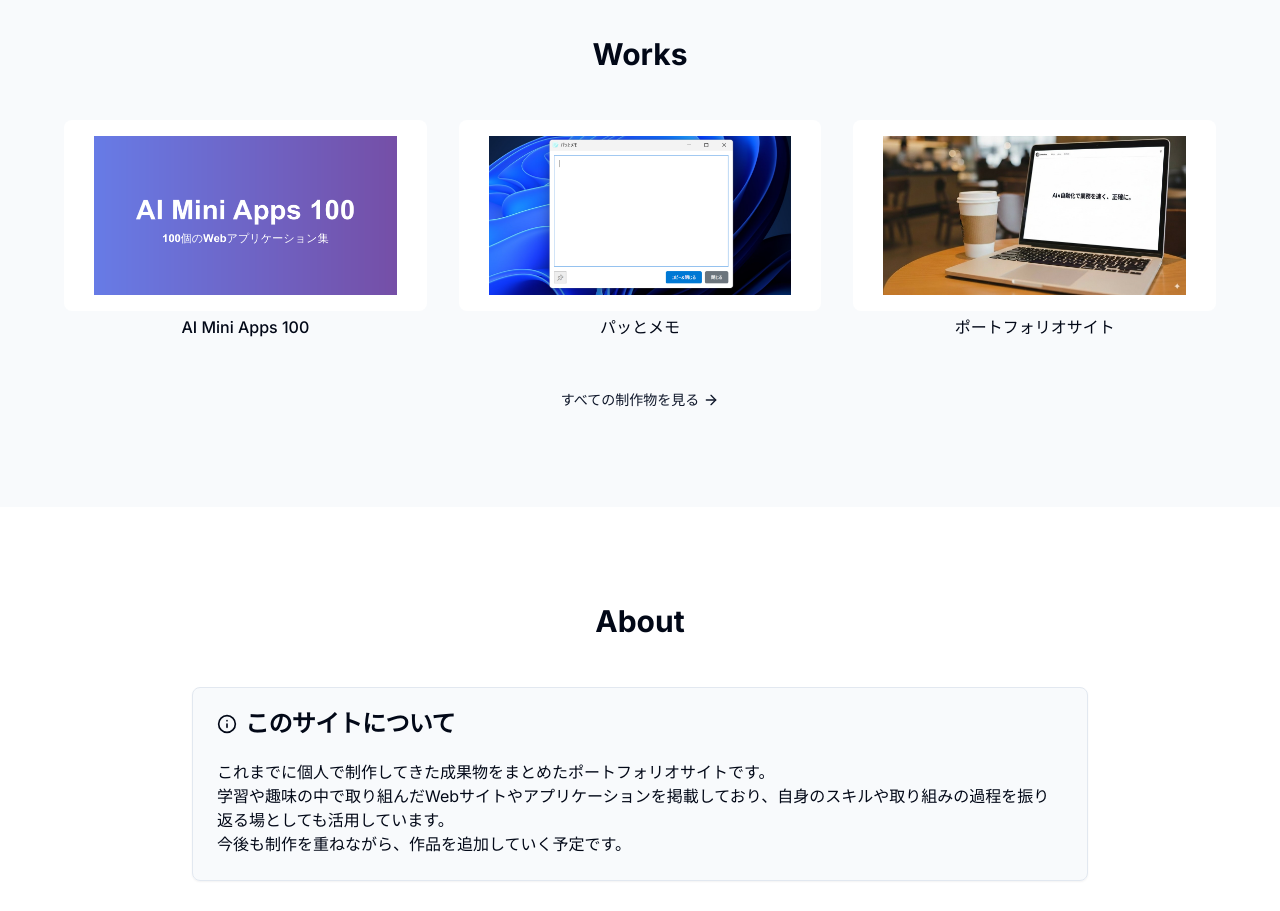
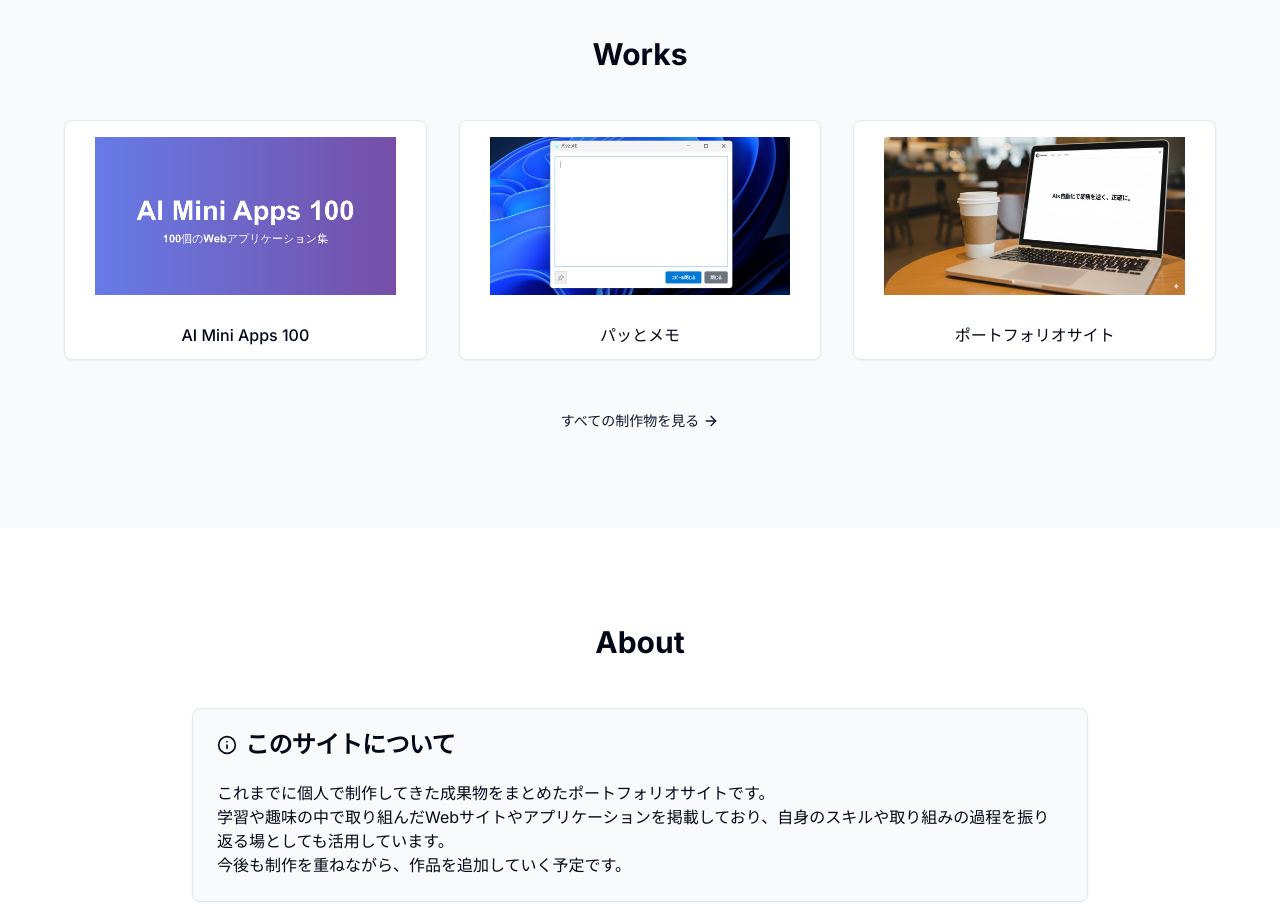
Before and after one commit to ekumaki/my-portfolio, a Next.js app: page / in a window 1280 px wide. Shown: the part 860-1771 px from the top of the page. Built offline with nearby package versions, Linux system fonts and the light colour scheme.

Commit message:
feat(works): トップの制作物をカード化（白背景・画像+タイトル）

```diff
--- a/app/page.tsx
+++ b/app/page.tsx
@@ -43,10 +43,11 @@ export default function HomePage() {
               <Link
                 key={project.slug}
                 href={`/works/${project.slug}`}
-                className="group cursor-pointer"
+                className="group block cursor-pointer"
               >
-                <div className="space-y-1">
-                  <div className="relative aspect-[19/10] overflow-hidden rounded-lg bg-background transition-transform group-hover:scale-[1.02]">
+                <Card className="bg-white">
+                  <CardContent className="p-0">
+                    <div className="relative aspect-[19/10] overflow-hidden rounded-t-lg bg-white">
                       <Image
                         src={project.cover}
                         alt={project.title}
@@ -55,10 +56,13 @@ export default function HomePage() {
                         sizes="(max-width: 768px) 100vw, (max-width: 1200px) 50vw, 33vw"
                       />
                     </div>
+                    <div className="px-4 py-3">
                       <h3 className="text-center font-medium group-hover:text-primary transition-colors">
                         {project.title}
                       </h3>
                     </div>
+                  </CardContent>
+                </Card>
               </Link>
             ))}
           </div>
```
Lines whose indentation alone changed are shown as unchanged.
